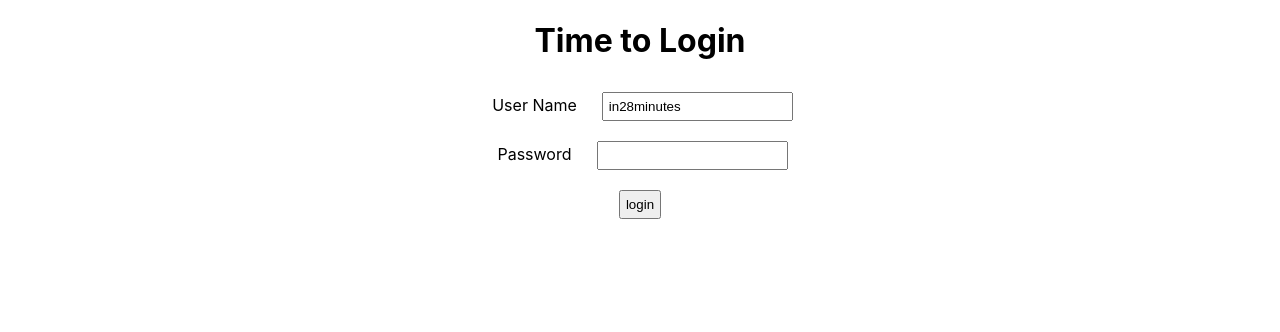
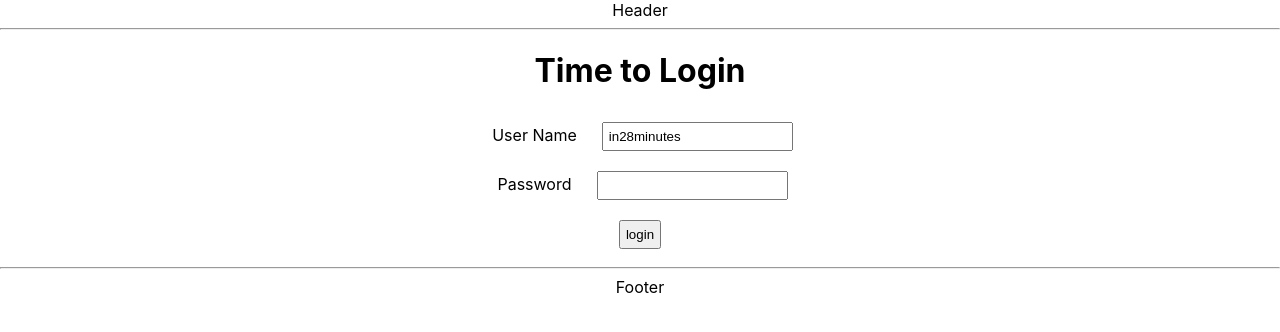
Before and after one commit to Yoshiki-Itagaki/rest-api-full-stack-react-todo-app, a React (Create React App) app: page / in a window 1280 px wide. Shown: the top 332 px of the page. Built offline with nearby package versions, Linux system fonts and the light colour scheme.

Commit message:
Created React header, footer and logout components

```diff
--- a/src/components/todo/TodoApp.jsx
+++ b/src/components/todo/TodoApp.jsx
@@ -5,17 +5,20 @@ import './TodoApp.css'
 export default function TodoApp() {
     return (
         <div className='TodoApp'>
+            <HeaderComponent />
             <BrowserRouter>
                 <Routes>
                     <Route path='/' element={<LoginComponent />} />
                     <Route path='/login' element={<LoginComponent />} />
                     <Route path='/welcome/:username' element={<WelcomeComponent />} />
                     <Route path='/todos' element={<ListTodosComponent />} />
+                    <Route path='/logout' element={<LogoutComponent />} />
 
                     <Route path='/*' element={<ErrorComponent />} />
 
                 </Routes>
             </BrowserRouter>
+            <FooterComponent />
         </div>
     )
 }
@@ -92,7 +95,7 @@ function WelcomeComponent() {
         <div>
             <h1>Welcome {username}</h1>
             <div className='WelcomeComponent'>
-                Manage Your Todos - <Link href='/todos'>Go Ahead</Link>
+                Manage Your Todos - <Link to='/todos'>Go Ahead</Link>
             </div>
 
         </div>
@@ -156,3 +159,30 @@ function ListTodosComponent() {
         </div>
     )
 }
+
+function HeaderComponent() {
+    return (
+        <div className='HeaderComponent'>
+            Header <hr />
+        </div>
+    )
+}
+
+function FooterComponent() {
+    return (
+        <div className='FooterComponent'>
+            <hr /> Footer
+        </div>
+    )
+}
+
+function LogoutComponent() {
+    return (
+        <div className='LogoutComponent'>
+            <h1>You are logged out!</h1>
+            <div>
+                Thank you for using our app. Come back soon.
+            </div>
+        </div>
+    )
+}
```
